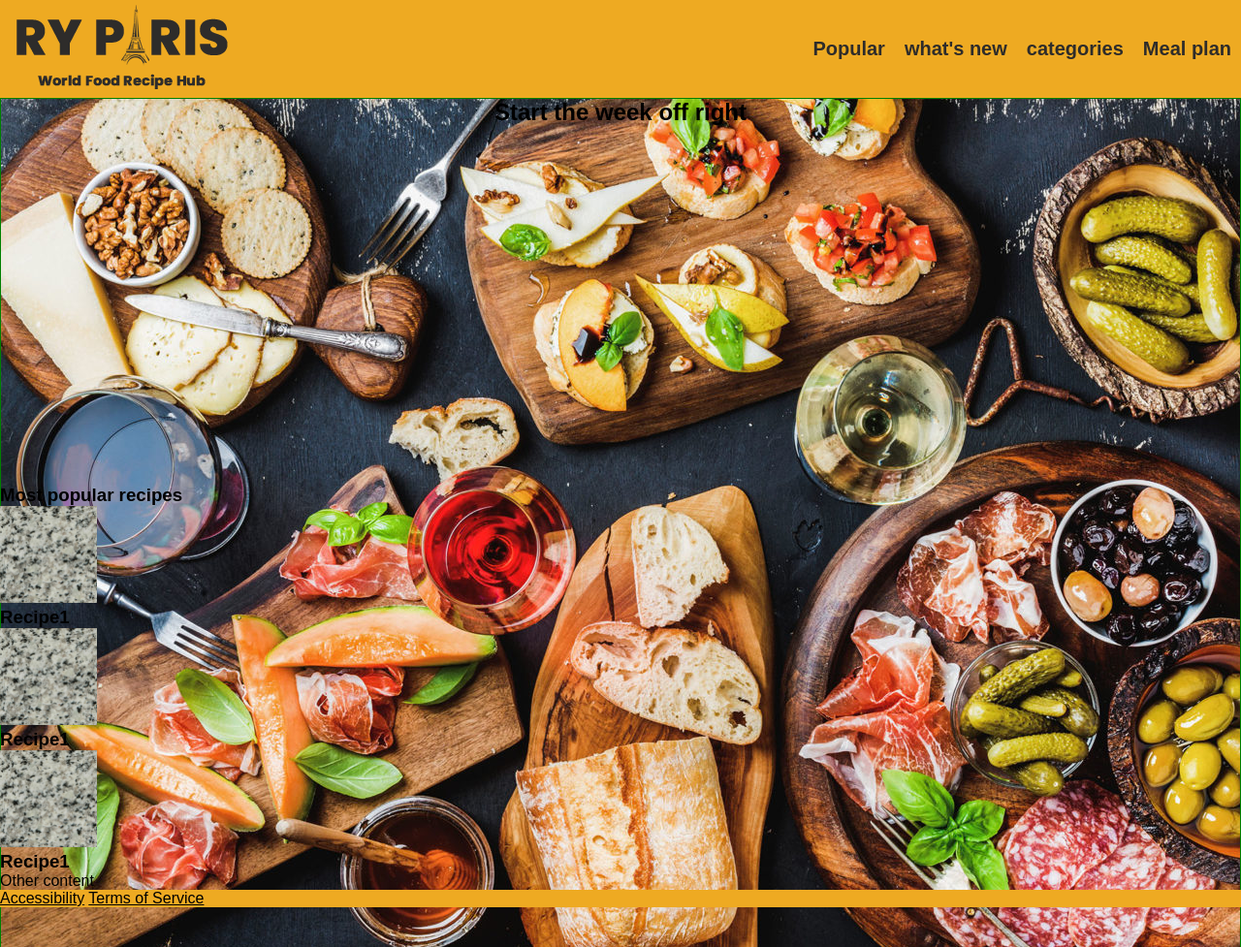
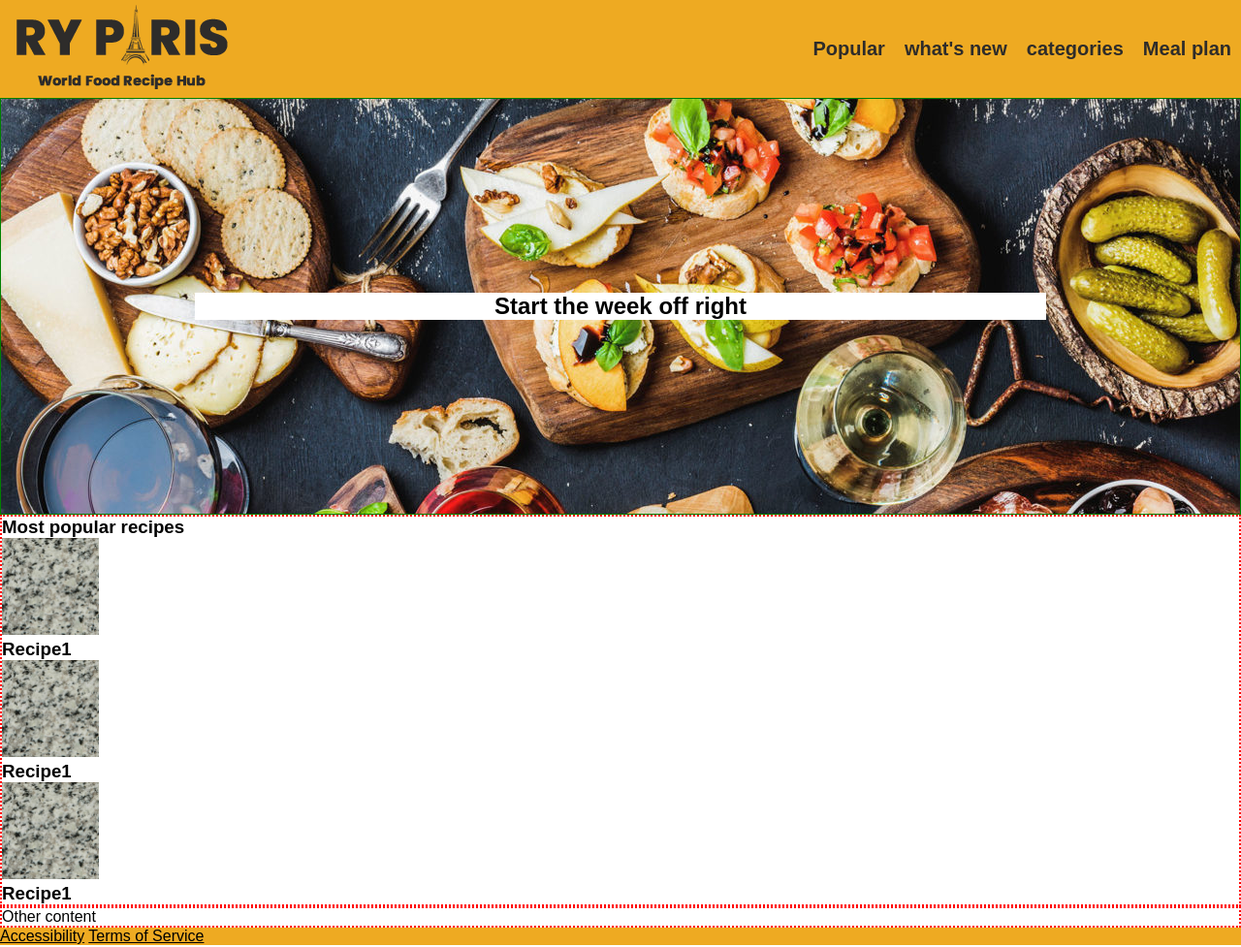
Before and after one commit to AnjaMtech/RYParis, a plain HTML site: page index.html in a window 1280 px wide. Shown: the top 977 px of the page at 97% size. Drawn offline with Linux system fonts and the light colour scheme.

Commit message:
fixed repeating header

```diff
--- a/css/main.css
+++ b/css/main.css
@@ -9,7 +9,6 @@
 
 header{
   text-align: center;
-  height: 500px;
 }
 .header-top{
   display: flex;
@@ -28,25 +27,21 @@ nav a{
   padding: 10px;
 }
 .header-bottom{
-  height: 500vh;
   border: 1px solid green;
   background-image: url(../images/hero-image.jpg);
-  background-color: green;
+}
+.header-bottom h2{
+  margin: 200px;
+  background-color: #fff;
 }
 a{
   color: inherit;
 }
 section{
-  /* text-align: center; */
+  border: 2px dotted red;
 }
 
-.flexbox{
-  /* display: flex; */
-  /* justify-content: center; */
-}
-.flexbox div{
-  /* margin: 20px; */
-}
+
 
 footer{
   background-color: var(--orange)
```
